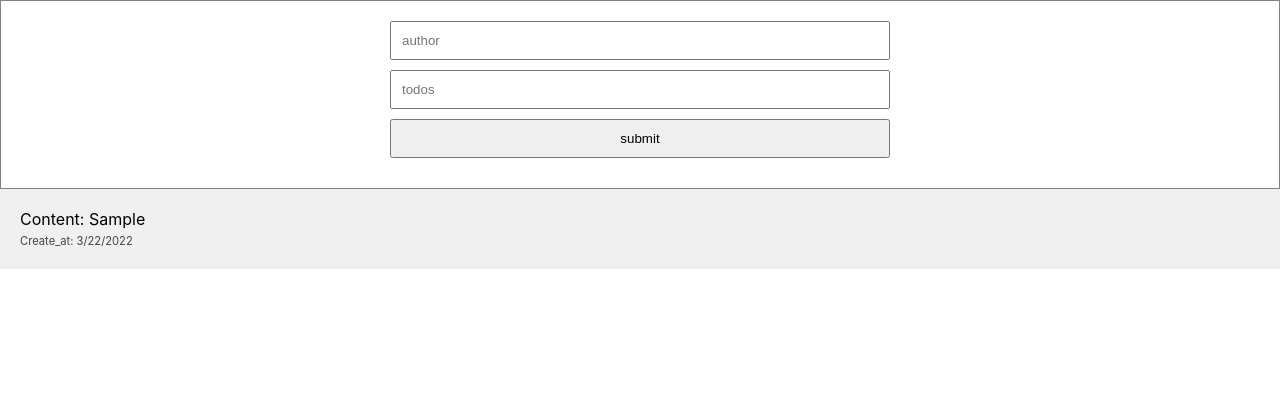
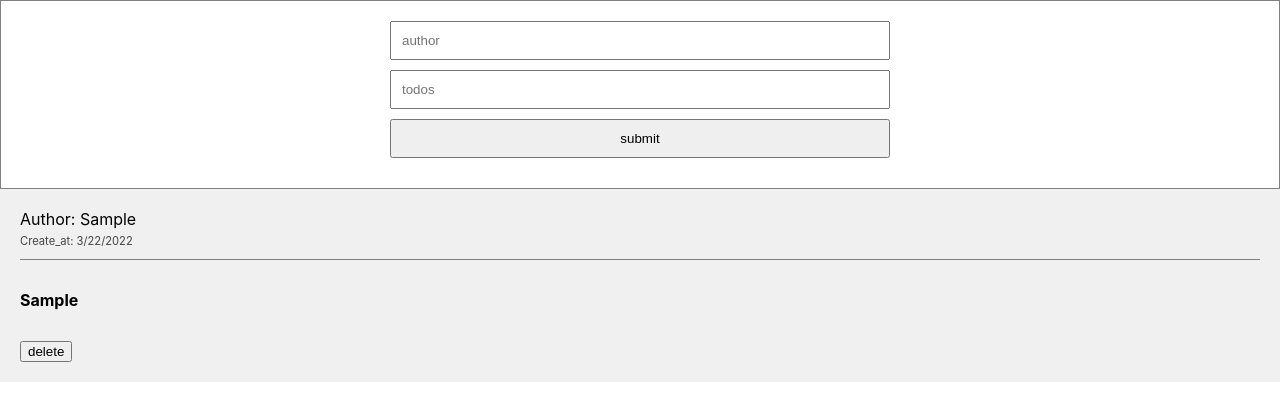
Before and after one commit to GangOn0215/React_Project_Todos, a React (Create React App) app: page / in a window 1280 px wide. Both pictures are taken after typing "Sample", "Sample" into the empty fields and a click on the button "submit". Shown: the top 420 px of the page. Built offline with nearby package versions, Linux system fonts and the light colour scheme.

Commit message:
#3 todos 를 삭제하기 위해 app.js에서 delete를 해주는 함수를 만든뒤 app.js > TodosList.js > TodosItem.js 로 함수를 보낸뒤 TodosItem.js 에서 button을 누르면 delete가 되는 방식으로 처리했습니다.

```diff
--- a/src/App.css
+++ b/src/App.css
@@ -5,7 +5,7 @@
 }
 
 .todos-header input,
-button {
+.todos-header button {
   box-sizing: border-box;
   width: 500px;
   padding: 10px;
@@ -38,3 +38,8 @@ button {
   margin-top: 30px;
   color: #444;
 }
+.todos-item .info {
+  border-bottom: 1px solid gray;
+  padding-bottom: 10px;
+  margin-bottom: 10px;
+}
--- a/src/App.js
+++ b/src/App.js
@@ -22,10 +22,18 @@ function App() {
     setData([newData, ...data]);
   };
 
+  const onDelete = (id) => {
+    const newTodoLists = data.filter((item) => item.id !== id);
+
+    setData(newTodoLists);
+
+    console.log("success delete");
+  };
+
   return (
     <div className="todos-container">
       <TodosHeader onCreate={onCreate} />
-      <TodosList todosList={data} />
+      <TodosList onDelete={onDelete} todosList={data} />
     </div>
   );
 }
--- a/src/Components/TodosItem.js
+++ b/src/Components/TodosItem.js
@@ -1,14 +1,27 @@
 import React from "react";
 
-const TodosItem = ({ author, todos, create_date, id }) => {
+const TodosItem = ({ onDelete, author, todos, create_date, id }) => {
   console.log(author, todos, create_date, id);
 
   return (
     <div className="todos-item">
-      <span> Content: {todos} </span> <br />
-      <span className="create-at">
-        Create_at: {new Date(create_date).toLocaleDateString()}
-      </span>
+      <div className="info">
+        <span> Author: {author} </span> <br />
+        <span className="create-at">
+          Create_at: {new Date(create_date).toLocaleDateString()}
+        </span>
+      </div>
+      <div className="content">{todos}</div>
+      <button
+        onClick={() => {
+          if (window.confirm("real you want delete?")) {
+            onDelete(id);
+            // console.log(id);
+          }
+        }}
+      >
+        delete
+      </button>
     </div>
   );
 };
--- a/src/Components/TodosList.js
+++ b/src/Components/TodosList.js
@@ -1,13 +1,13 @@
 import React from "react";
 import TodosItem from "./TodosItem";
 
-const TodosList = ({ todosList }) => {
+const TodosList = ({ onDelete, todosList }) => {
   console.log(todosList);
   return (
     <div className="todos-lists">
       {todosList.map((item) => {
         console.log("break");
-        return <TodosItem key={item.id} {...item} />;
+        return <TodosItem key={item.id} {...item} onDelete={onDelete} />;
       })}
     </div>
   );
@@ -16,4 +16,5 @@ const TodosList = ({ todosList }) => {
 TodosList.defaultProps = {
   todosList: [],
 };
+
 export default TodosList;
```
